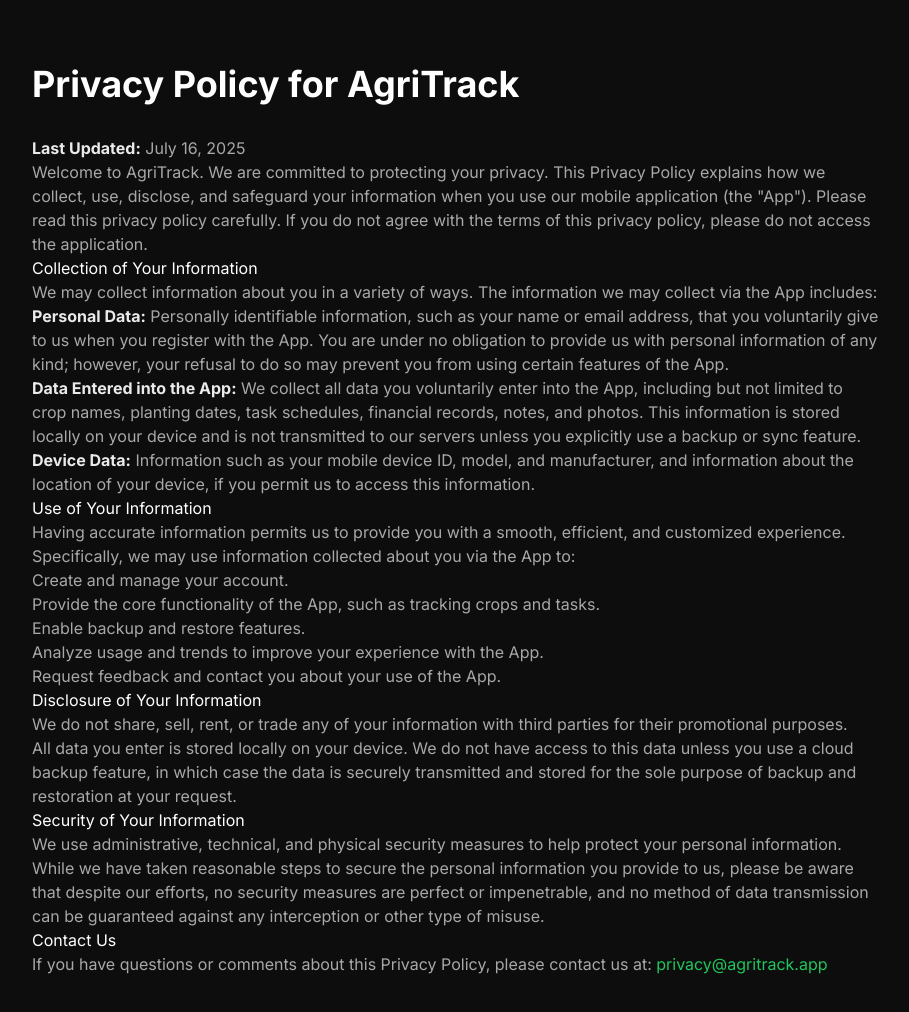
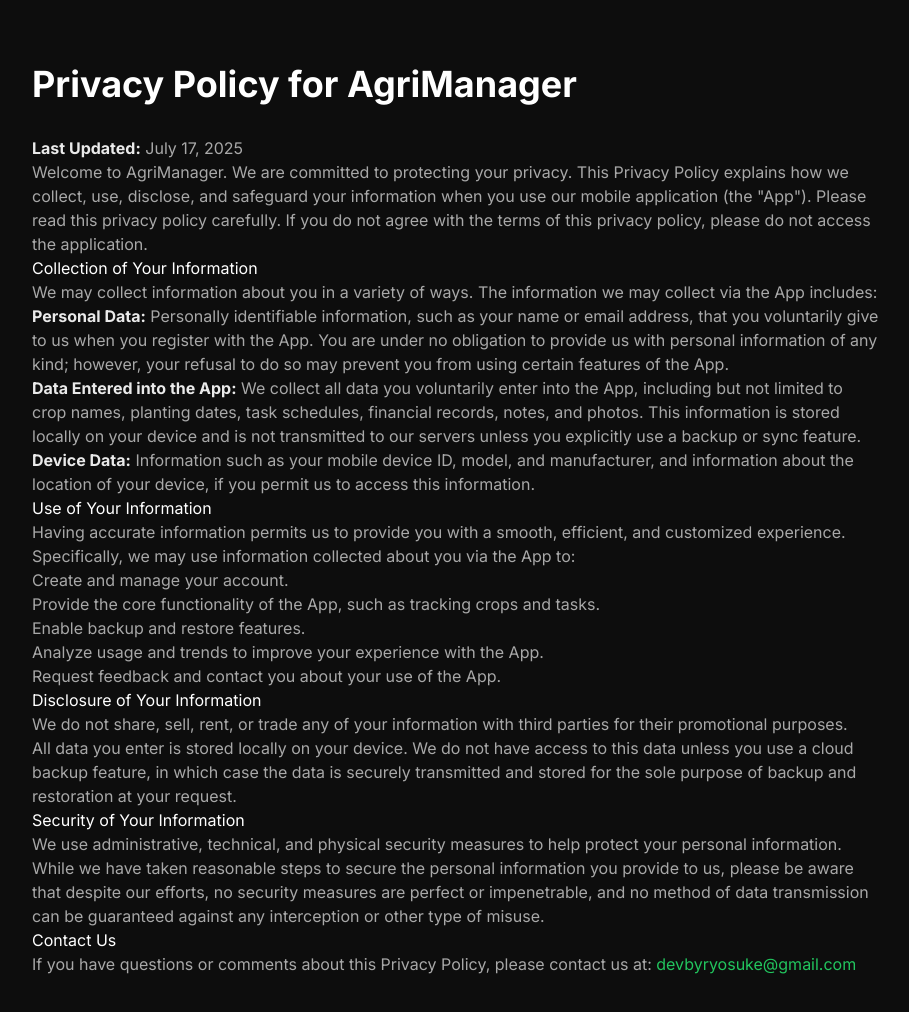
Before and after one commit to SMRI2170/Official-Website-of-Agrimanager, a plain HTML site: page privacy.html in a window 1280 px wide. Shown: the whole page, without its empty margins (184-1093 px from the left). Drawn offline with nearby package versions, Linux system fonts and the light colour scheme.

Commit message:
Update privacy.html

```diff
--- a/privacy.html
+++ b/privacy.html
@@ -3,7 +3,7 @@
 <head>
     <meta charset="UTF-8">
     <meta name="viewport" content="width=device-width, initial-scale=1.0">
-    <title>Privacy Policy - AgriTrack</title>
+    <title>Privacy Policy - AgriManager</title>
     <script src="https://cdn.tailwindcss.com"></script>
     <link href="https://fonts.googleapis.com/css2?family=Inter:wght@400;500;700&display=swap" rel="stylesheet">
     <style>
@@ -21,10 +21,10 @@
 <body class="antialiased">
     <div class="container mx-auto px-6 py-16 max-w-4xl">
         <div class="prose-styles">
-            <h1 class="text-4xl font-bold mb-8">Privacy Policy for AgriTrack</h1>
-            <p><strong>Last Updated:</strong> July 16, 2025</p>
+            <h1 class="text-4xl font-bold mb-8">Privacy Policy for AgriManager</h1>
+            <p><strong>Last Updated:</strong> July 17, 2025</p>
 
-            <p>Welcome to AgriTrack. We are committed to protecting your privacy. This Privacy Policy explains how we collect, use, disclose, and safeguard your information when you use our mobile application (the "App"). Please read this privacy policy carefully. If you do not agree with the terms of this privacy policy, please do not access the application.</p>
+            <p>Welcome to AgriManager. We are committed to protecting your privacy. This Privacy Policy explains how we collect, use, disclose, and safeguard your information when you use our mobile application (the "App"). Please read this privacy policy carefully. If you do not agree with the terms of this privacy policy, please do not access the application.</p>
 
             <h2>Collection of Your Information</h2>
             <p>We may collect information about you in a variety of ways. The information we may collect via the App includes:</p>
@@ -52,7 +52,7 @@
             <p>We use administrative, technical, and physical security measures to help protect your personal information. While we have taken reasonable steps to secure the personal information you provide to us, please be aware that despite our efforts, no security measures are perfect or impenetrable, and no method of data transmission can be guaranteed against any interception or other type of misuse.</p>
 
             <h2>Contact Us</h2>
-            <p>If you have questions or comments about this Privacy Policy, please contact us at: <a href="mailto:privacy@agritrack.app">privacy@agritrack.app</a></p>
+            <p>If you have questions or comments about this Privacy Policy, please contact us at: <a href="mailto:devbyryosuke@gmail.com">devbyryosuke@gmail.com</a></p>
         </div>
     </div>
 </body>
```
